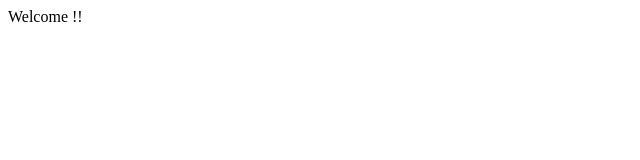
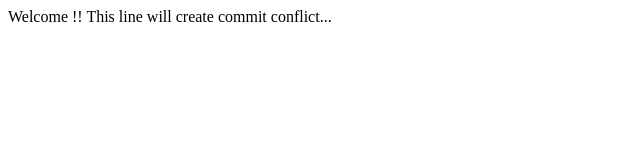
Before and after one commit to chrnai/git_pong_2, a plain HTML site: page index.html in a window 1280 px wide. Shown: the whole page, without its empty margins (0-640 px from the left). Drawn offline with Linux system fonts and the light colour scheme.

Commit message:
with conflict

```diff
--- a/index.html
+++ b/index.html
@@ -2,5 +2,8 @@
 <head>
 
 </head>
-<body>Welcome !!</body>
+<body>
+Welcome !!
+This line will create commit conflict...
+</body>
 </html>
```
